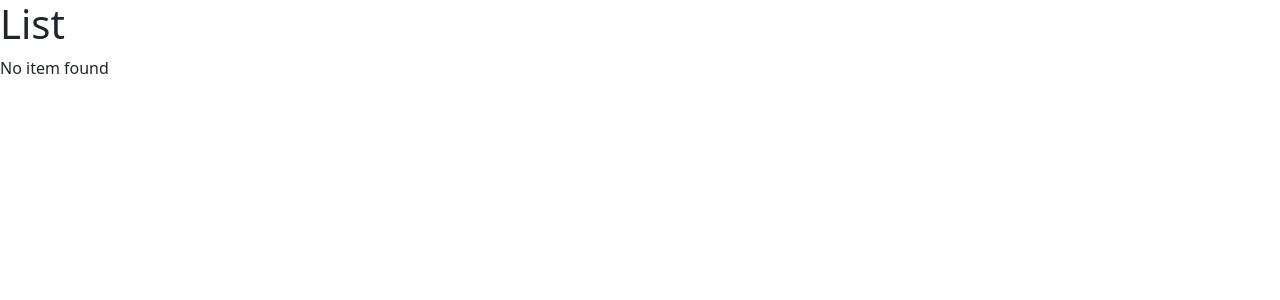
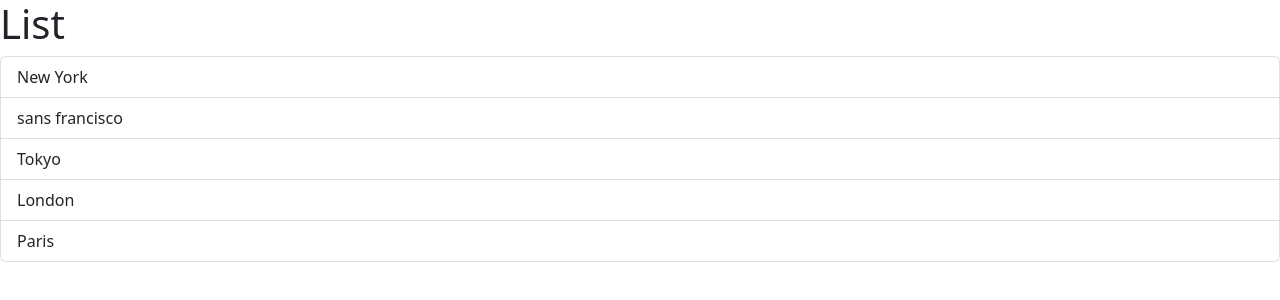
Before and after one commit to maryamjavedox19/react-app, a React (Vite) app: page / in a window 1280 px wide. Shown: the top 300 px of the page. Built offline with nearby package versions, Linux system fonts and the light colour scheme.

Commit message:
list event handler

```diff
--- a/src/Components/ListGroup.tsx
+++ b/src/Components/ListGroup.tsx
@@ -1,3 +1,5 @@
+import {MouseEvent} from "react"; // to let it know what type of event we're using
+
 function ListGroup() {
     let items = [
         "New York",
@@ -6,8 +8,11 @@
         "London",
         "Paris"
     ];
-    items = [];
 
+    // event handler
+    const handleClick = (event : MouseEvent) => {
+        console.log(event)
+    }
 
     return (
         <>
@@ -20,8 +25,10 @@
 
             <ul className="list-group">
                 {
-                items.map((item) => (
-                    <li key={item}>
+                items.map((item, index) => (
+                    <li className="list-group-item"
+                        key={item}
+                        onClick={handleClick}>
                         {item}</li>
                 ))
             }
```
